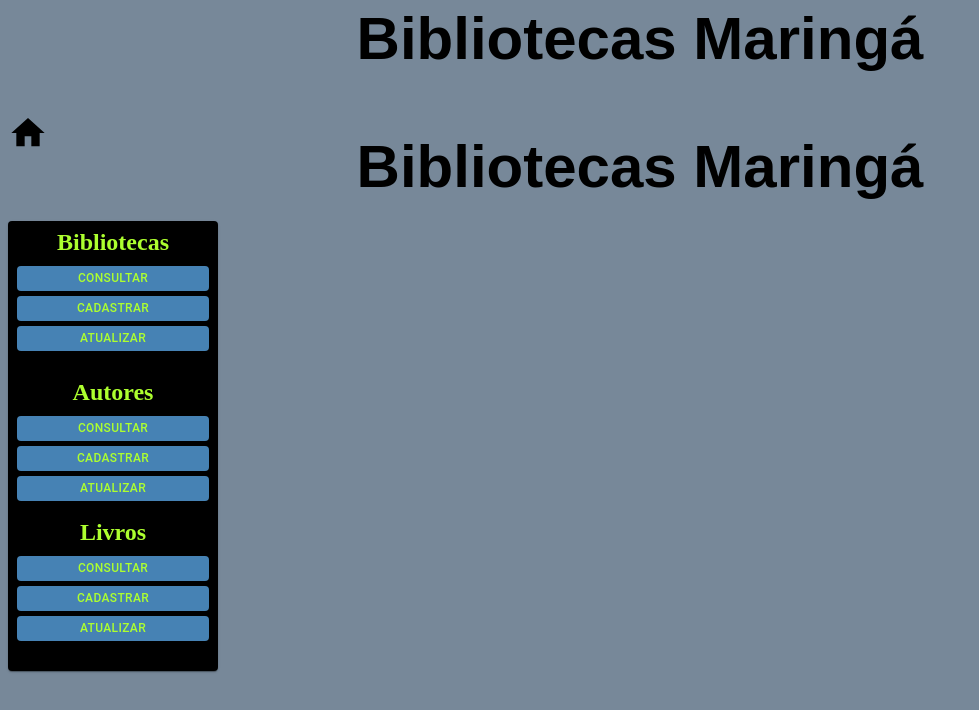
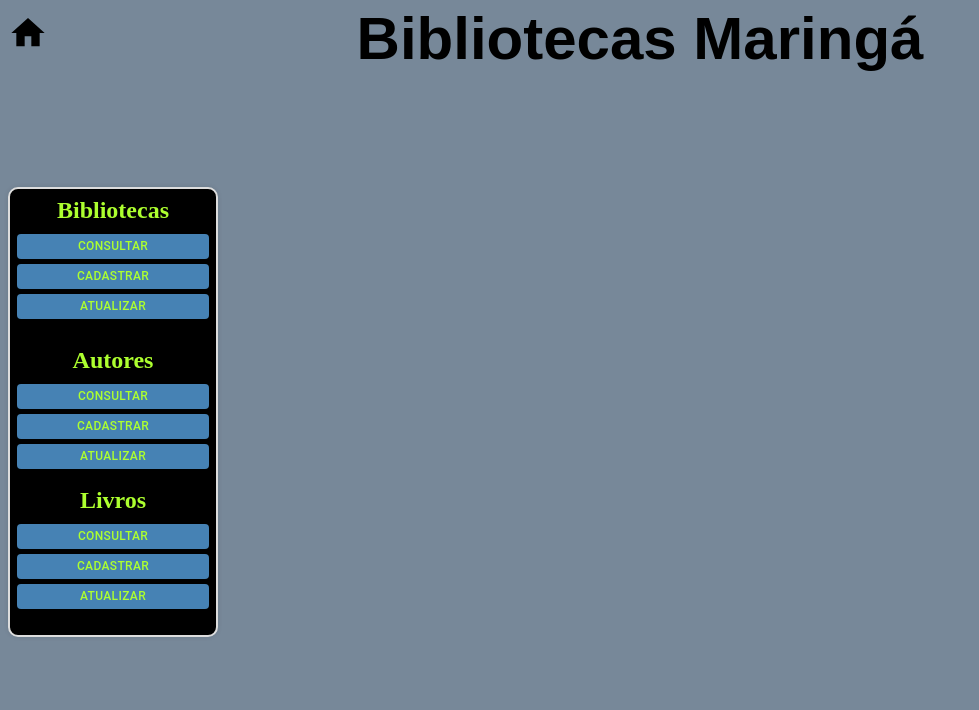
Before and after one commit to Bevilhonda/Interface-System-Library, a React (Create React App) app: page /systemLibrary in a window 1280 px wide. Shown: the top 710 px of the page, without its empty margins (0-979 px from the left). Built offline with nearby package versions, Linux system fonts and the light colour scheme.

Commit message:
organiza componente

```diff
--- a/src/Pages/SideMenu.tsx
+++ b/src/Pages/SideMenu.tsx
@@ -1,20 +1,18 @@
 import Paper from '@mui/material/Paper';
+import MenuOptions from '../Menu/MenuOptions';
+import { Link, useLocation } from 'react-router-dom';
 import HomeIcon from '@mui/icons-material/Home';
-import { Link } from 'react-router-dom';
-import MenuOptions from '../Menu/MenuOptions';
-import { useLocation } from 'react-router-dom';
 
 
 function SideMenu() {
+
   const location = useLocation();
   const libraryDetails = location.state?.libraryDetails || null;
 
 
-
   return (
     <div>
-
-      <div>
+      <div style={{ marginTop: '-100px', textAlign: 'left' }}>
 
         <Link to="/">
 
@@ -22,16 +20,9 @@ function SideMenu() {
 
         </Link>
 
+      </div>
 
-        <h1 style={{
-          color: "black",
-          textAlign: "center",
-          fontSize: "60px",
-          fontFamily: "sans-serif",
-          marginTop: '-25px'
-        }}> Bibliotecas Maringá </h1>
-
-      </div>
+      <div>
 
 
         <Paper style={{
@@ -40,50 +31,49 @@ function SideMenu() {
           padding: 10,
           boxSizing: 'border-box',
           height: '450px',
-        marginTop: '-20px',
-        marginRight: '10px'
+          marginTop: '130px',
+          marginRight: '10px',
+          border: '2px solid #ddd',
+          borderRadius: '10px',
+          boxShadow: '0 0 5px rgba(0, 0, 0, 0.1)',
+
         }}>
           <MenuOptions />
 
+        </Paper>
 
-      </Paper>
         <div>
           {libraryDetails && (
             <div style={{
-            marginTop: '-450px',
-            marginLeft: '300px',
+              marginTop: '-525px',
+              marginLeft: '-1px',
               color: 'greenyellow',
               backgroundColor: "black",
               padding: '5px',
               border: '2px solid #ddd',
-            borderRadius: '15px',
+              borderRadius: '10px',
               boxShadow: '0 0 5px rgba(0, 0, 0, 0.1)',
               boxSizing: 'border-box',
-            width: '550px',
-            height: "450px",
-            marginBottom: '15px',
+              width: '212px',
+              height: "70px",
+              marginBottom: '10px',
               marginRight: '-20px'
 
 
             }}>
 
-
-            <h3 style={{ fontSize: '15px' }}>Nome da Biblioteca : {libraryDetails.nome}</h3>
-            <ul style={{ fontSize: "15px" }}>
-              <p>Endereço:</p>
-              <p>Rua: {libraryDetails.rua}</p>
-              <p>Número: {libraryDetails.numero}</p>
-              <p>Cidade: {libraryDetails.cidade}</p>
-              <p>Bairro: {libraryDetails.bairro}</p>
-              <p>Estado: {libraryDetails.estado}</p>
-
-            </ul>
+              <h3 style={{
+                fontSize: '15px',
+                marginTop: '-1px'
+              }}>Biblioteca selecionada: {
+              libraryDetails.nome}  </h3>
 
             </div>
           )}
         </div>
 
       </div>
+    </div>
   )
 }
 export default SideMenu
```
Lines whose indentation alone changed are shown as unchanged.
